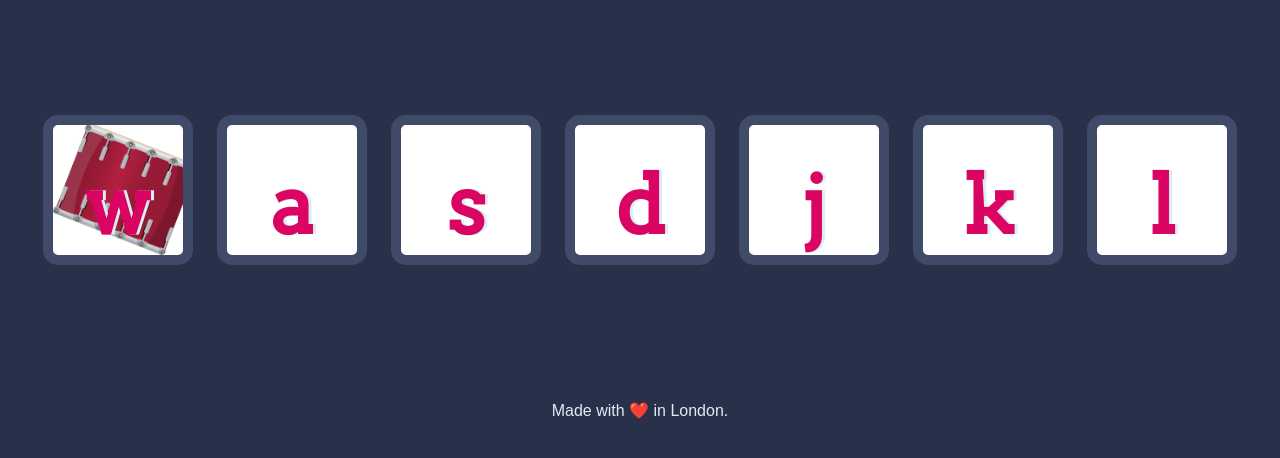
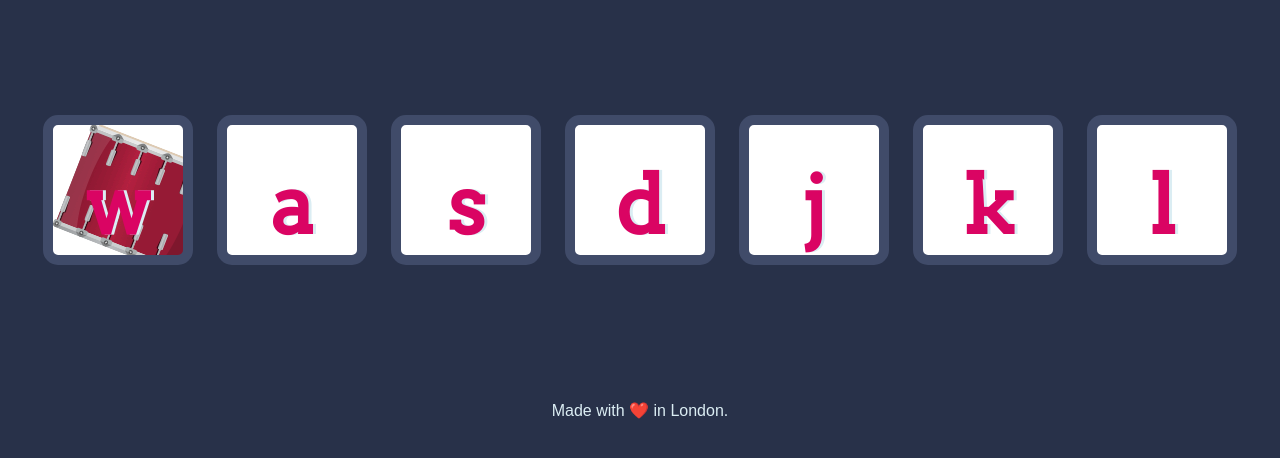
Before and after one commit to rushikeshmistari/Fullstack-Web-Developement, a plain HTML site: page Drum+Kit+Starting+Files/Drum Kit Starting Files/index.html in a window 1280 px wide. Shown: the part 174-632 px from the top of the page. Drawn offline with Linux system fonts and the light colour scheme.

Commit message:
Auto push: styles.css

```diff
--- a/Drum+Kit+Starting+Files/Drum Kit Starting Files/styles.css
+++ b/Drum+Kit+Starting+Files/Drum Kit Starting Files/styles.css
@@ -18,11 +18,7 @@ footer {
 
 .w{
   background-image: url('images/tom1.png');
-  background-size: cover;
-  /* background-position: center;
-  background-repeat: no-repeat;
-  background-attachment: fixed; */
-
+  /* background-size: cover; */
 }
 
 .a{
```
